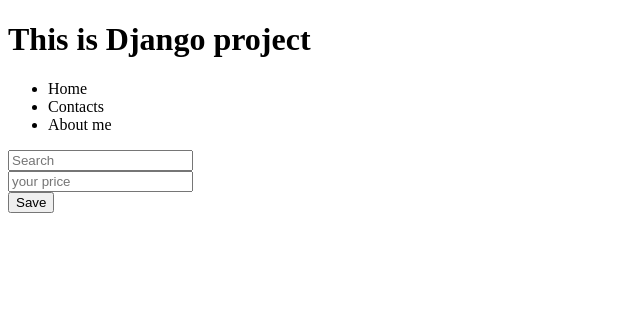
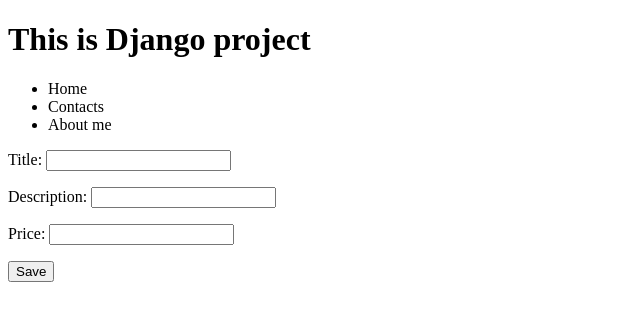
Before and after one commit to Vborisenko/DjProject1, a Django app: page /create_product/ in a window 1280 px wide. Shown: the top 321 px of the page, without its empty margins (0-640 px from the left). Run offline with Django 3.2, Linux system fonts and the light colour scheme.

Commit message:
Raw html form

```diff
--- a/products/forms.py
+++ b/products/forms.py
@@ -11,3 +11,9 @@
             'price',
             'feature',
         }
+
+
+class RawProductForm(forms.Form):
+    title       = forms.CharField()
+    description  = forms.CharField()
+    price       = forms.DecimalField()
--- a/products/models.py
+++ b/products/models.py
@@ -5,9 +5,9 @@
 # Remember to make a migration, after changing smth here
 class Product(models.Model):
     title = models.CharField(max_length=120)  # max_lenght is required
-    description = models.TextField(blank=True, null=True)
+    description = models.TextField(blank=True, null=True, max_length=120)
     price = models.DecimalField(decimal_places=2, max_digits=10000)
-    summary = models.TextField(blank=True, null=True)
+    summary = models.TextField(blank=True, null=True, max_length=120)
     feature = models.BooleanField(default=True)
 
     # blank=True means that this field isn't required, null provides for database
--- a/products/templates/products/product_create.html
+++ b/products/templates/products/product_create.html
@@ -1,8 +1,7 @@
 {% extends 'base.html'%}
 {%block content%}
 <form action= "." method = "POST" >{%csrf_token%}
-    <input type="text" name="title"  placeholder="Search"/><br>
-    <input type="number" name="price"  placeholder="your price"/><br>
+    {{form.as_p}}
     <input type='submit' value='Save'/>
 </form>
 {% endblock %}
--- a/products/views.py
+++ b/products/views.py
@@ -1,17 +1,19 @@
 from django.shortcuts import render
 from .models import Product
-from .forms import ProductForm
+from .forms import ProductForm, RawProductForm
 # Create your views here.
 
 
 #   Pure Django form
 def product_create_view(request):
-    form = ProductForm(request.POST or None)
-    if form.is_valid():
-        form.save()
-        form = ProductForm()
+    raw_form = RawProductForm()
+    if request.method == "POST":
+        raw_form = RawProductForm(request.POST)
+        if raw_form.is_valid():
+            print(raw_form.cleaned_data)
+            Product.objects.create(**raw_form.cleaned_data)
     context = {
-        'form': form
+        "form": raw_form
     }
     return render(request, "products/product_create.html", context)
 
@@ -20,10 +22,11 @@
 # def product_create_view(request):
 #     if request.method == "POST":
 #         my_new_title = request.POST.get('title')
+#         my_new_description = request.POST.get('description)
 #         my_new_price = request.POST.get('price')
 #         print('title:', my_new_title)
 #         print('price:', my_new_price)
-#         Product.objects.create(title = my_new_title, price = my_new_price)
+#         Product.objects.create(title = my_new_title, description = my_new_description, price = my_new_price)
 #     return render(request, "products/product_create.html", {})
 
 
--- a/workers/views.py
+++ b/workers/views.py
@@ -24,7 +24,7 @@
 
     # continue to response
 
-# form:
+# form include:
 
 # <tr><th><label for="id_work_time">Work time:</label></th><td><input type="number" name="work_time" step="1" required id="id_work_time"></td></tr>
 # <tr><th><label for="id_f_name">F name:</label></th><td><input type="text" name="f_name" maxlength="50" required id="id_f_name"></td></tr>
```
Also changed, not shown: db.sqlite3, workers/migrations/0001_initial.py (added).
